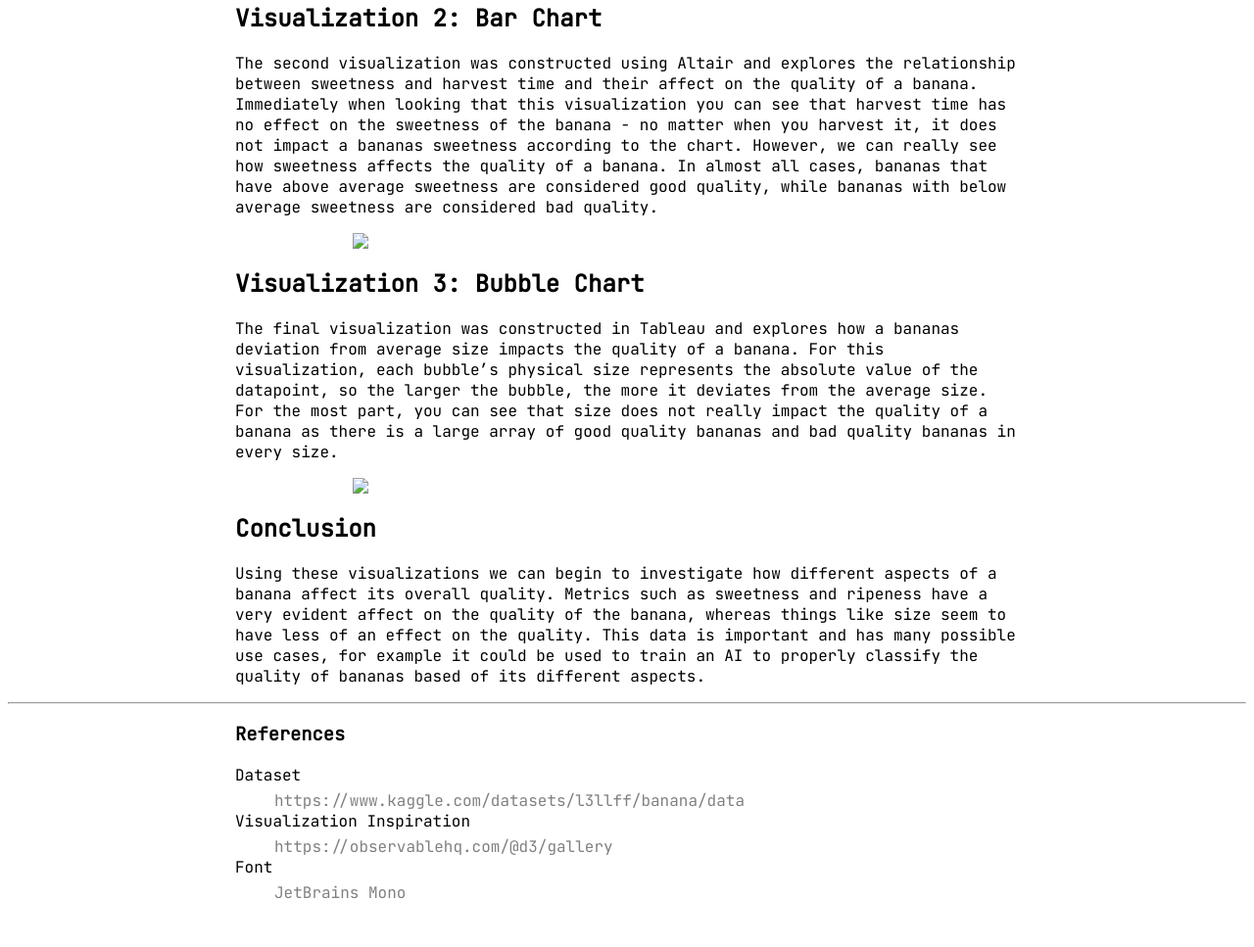
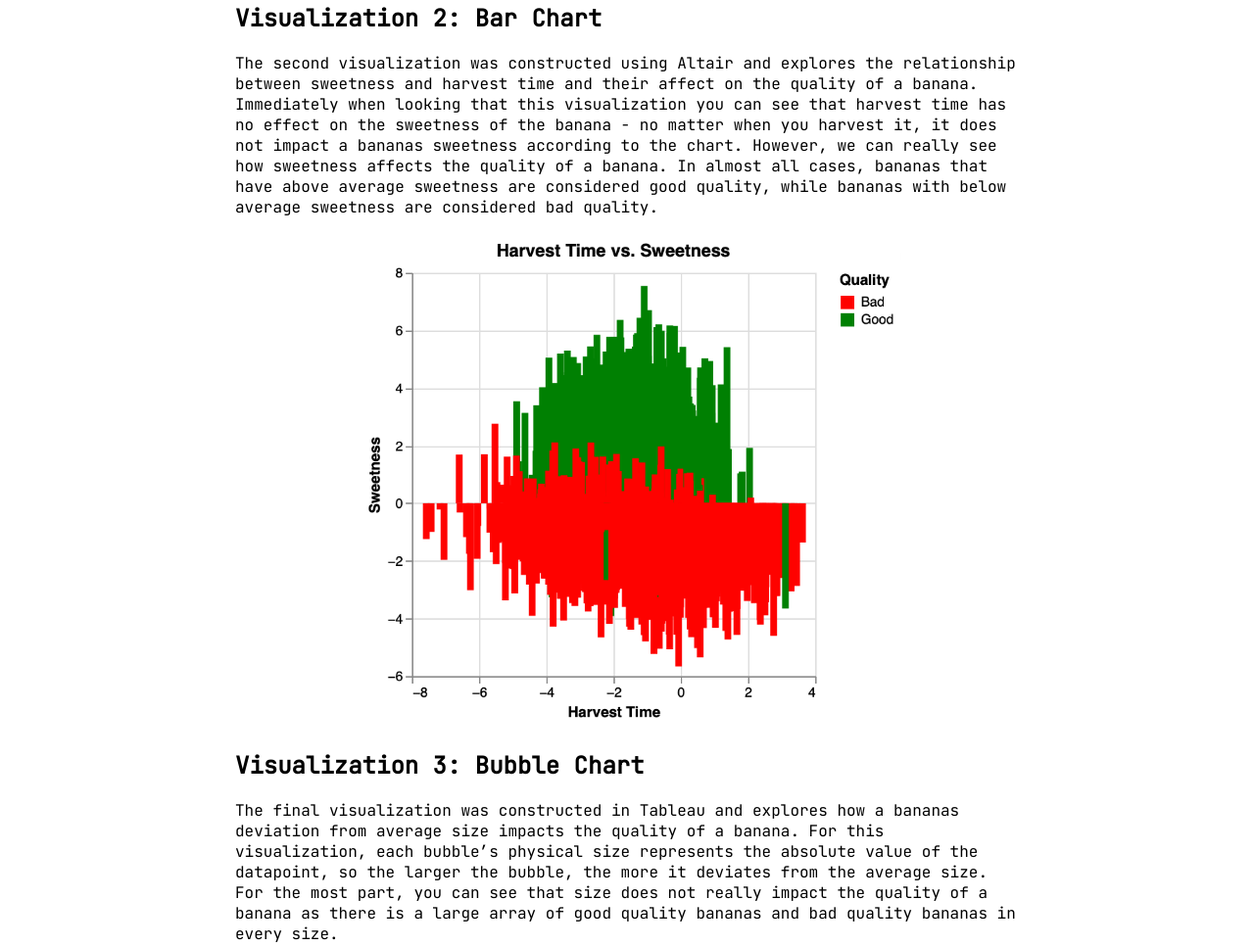
Before and after one commit to mjsherry/BananaQuality, a plain HTML site: page index.html in a window 1280 px wide. Shown: the part 1349-2316 px from the top of the page at 98% size. Drawn offline with nearby package versions, Linux system fonts and the light colour scheme; a script that the page names is missing.

Commit message:
Update index.html

```diff
--- a/index.html
+++ b/index.html
@@ -165,7 +165,7 @@
         <div id="chart2"></div>
         <p>The second visualization was constructed using Altair and explores the relationship between sweetness and harvest time and their affect on the quality of a banana. Immediately when looking that this visualization you can see that harvest time has no effect on the sweetness of the banana - no matter when you harvest it, it does not impact a bananas sweetness according to the chart. However, we can really see how sweetness affects the quality of a banana. In almost all cases, bananas that have above average sweetness are considered good quality, while bananas with below average sweetness are considered bad quality.</p>
 
-        <img src="sweetness.png" style="width: 70%; height: auto;"">
+        <img src="docs/sweetness.png" style="width: 70%; height: auto;"">
 
     </section>
 
@@ -177,7 +177,7 @@
         <h2>Visualization 3: Bubble Chart</h2>
 
         <p>The final visualization was constructed in Tableau and explores how a bananas deviation from average size impacts the quality of a banana. For this visualization, each bubble’s physical size represents the absolute value of the datapoint, so the larger the bubble, the more it deviates from the average size. For the most part, you can see that size does not really impact the quality of a banana as there is a large array of good quality bananas and bad quality bananas in every size.</p>
-        <img src="banana_size.png" style="width: 70%; height: auto;"">
+        <img src="docs/banana_size.png" style="width: 70%; height: auto;"">
 
     </section>
 
```
